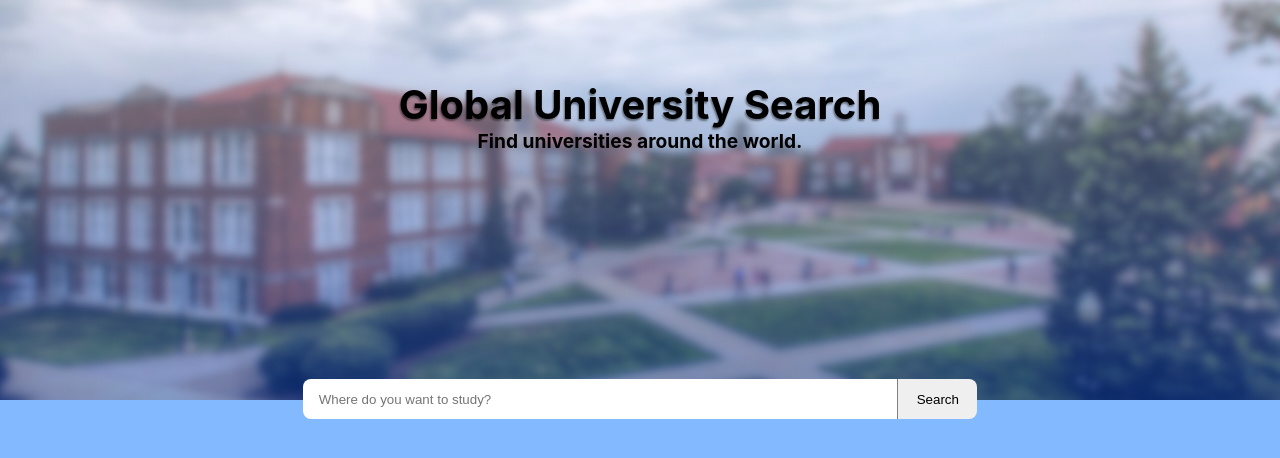
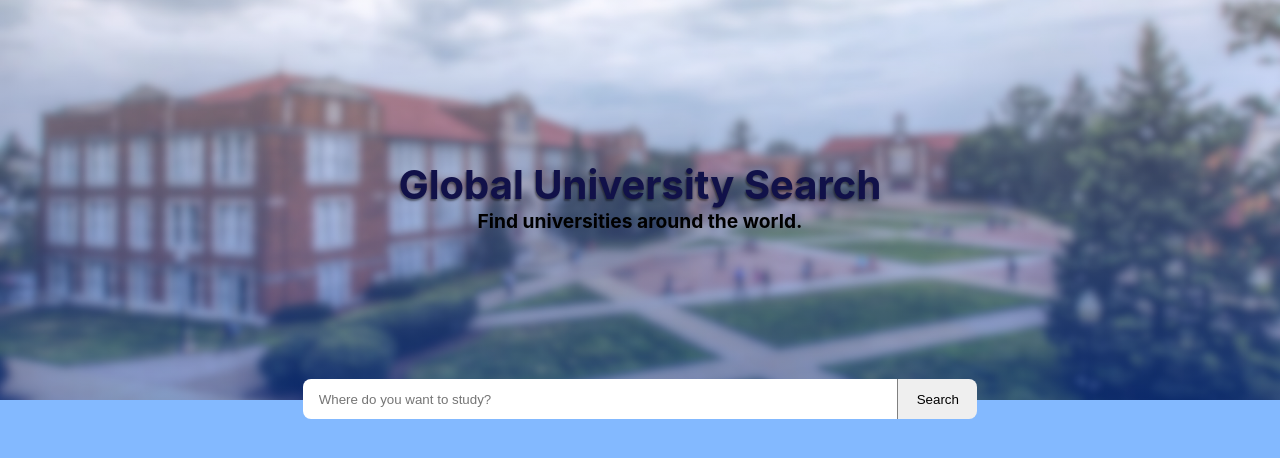
Before and after one commit to caetano-dev/University-List, a React (Create React App) app: page / in a window 1280 px wide. Shown: the top 458 px of the page. Built offline with nearby package versions, Linux system fonts and the light colour scheme.

Commit message:
View height

```diff
--- a/src/styles/components/Header.module.css
+++ b/src/styles/components/Header.module.css
@@ -1,8 +1,9 @@
 .Header {
-  padding-top: 5rem;
+  padding-top: 20vh;
   text-align: center;
 }
 .Header h1 {
+  color: rgb(17, 17, 73);
   font-size: 2.5rem;
   text-shadow: -1px 2px 2px rgba(0, 0, 0, 0.445);
 }
```
